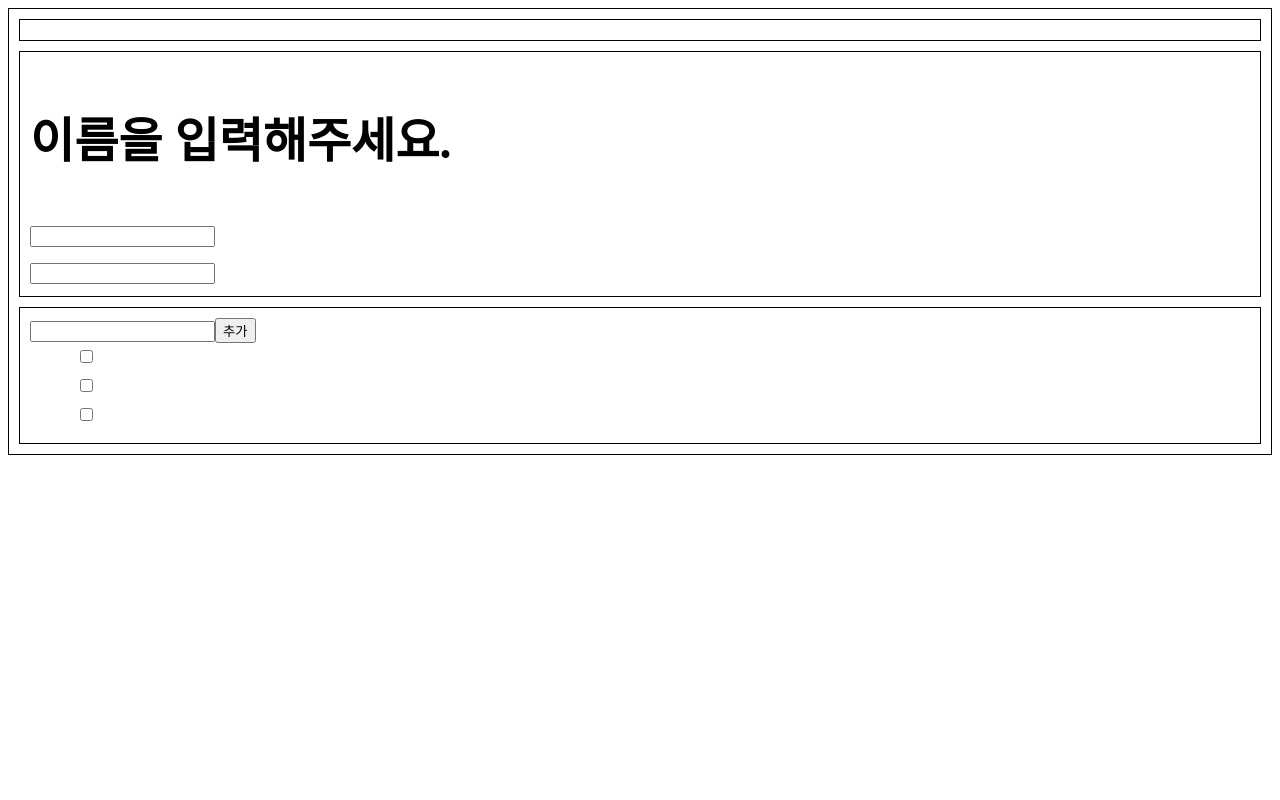
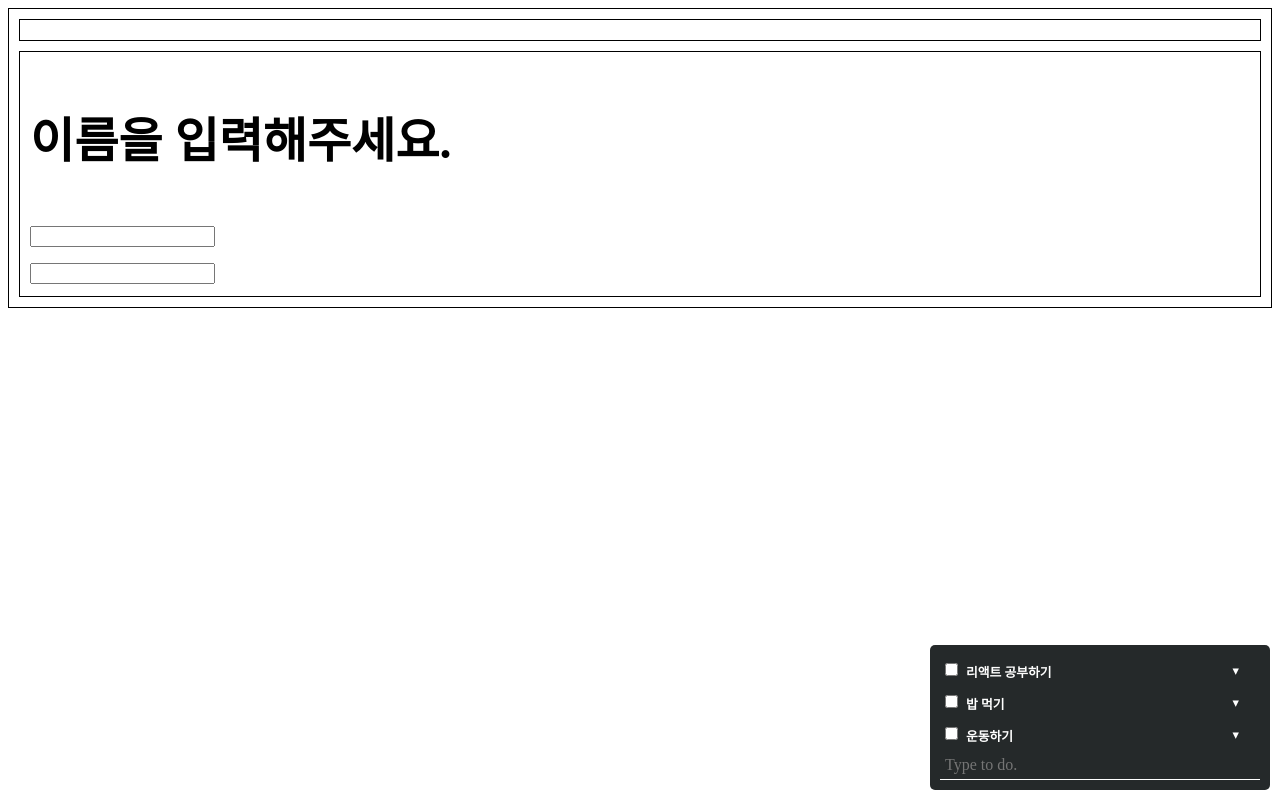
Before and after one commit to GangbacOl/momentum-clone-coding, a React (Create React App) app: page / in a window 1280 px wide. Built offline with nearby package versions, Linux system fonts and the light colour scheme; no server answers; the HTML template or start-up script is replaced by a standard one.

Commit message:
Update: TodoList 컴포넌트 업데이트.

```diff
--- a/src/components/TodoList.js
+++ b/src/components/TodoList.js
@@ -1,33 +1,50 @@
 import React, { useState, useContext } from 'react';
 import styled from 'styled-components';
-import TodoItem from './TodoItem';
 import TodoContext from '../contexts/TodoContext';
+import TodoItemWrapper from './TodoItemWrapper';
 
 const TodoListWrapper = styled.div`
-    border: 1px solid black;
+    position: absolute;
+    bottom: 0;
+    right: 0;
+    display: flex;
+    flex-direction: column;
+    justify-content: space-between;
+    background-color: rgba(14, 18, 19, 0.9);
+    border-radius: 5px;
     padding: 10px;
     margin: 10px;
+    width: 320px;
+`;
+
+const TextInputWrapper = styled.input`
+    all: unset;
+    border-bottom: 1px solid white;
+    padding: 5px;
+    color: white;
 `;
 
 const TodoList = () => {
     const [inputText, setInputText] = useState('');
     const value = useContext(TodoContext);
+
     return (
         <TodoListWrapper>
-            <input type="text" onChange={(e) => setInputText(e.target.value)} value={inputText} />
-            <input
-                type="button"
-                onClick={() => {
-                    value.actions.createList(inputText);
-                    setInputText('');
+            <TodoItemWrapper />
+            <TextInputWrapper
+                type="text"
+                onChange={(e) => setInputText(e.target.value)}
+                value={inputText}
+                placeholder="Type to do."
+                onKeyPress={(e) => {
+                    if (e.key === 'Enter') {
+                        value.actions.createList(e.target.value);
+                        setInputText('');
+                    }
                 }}
-                value="추가"
             />
-            {value.state.list.map((item, idx) => (
-                <TodoItem item={item} idx={idx} key={idx} />
-            ))}
         </TodoListWrapper>
     );
 };
 
-export default TodoList;
+export default React.memo(TodoList);
```
